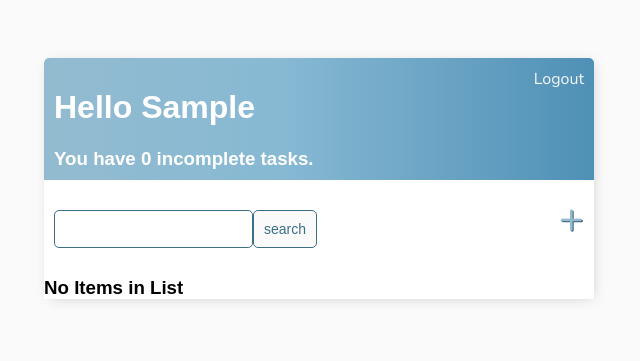
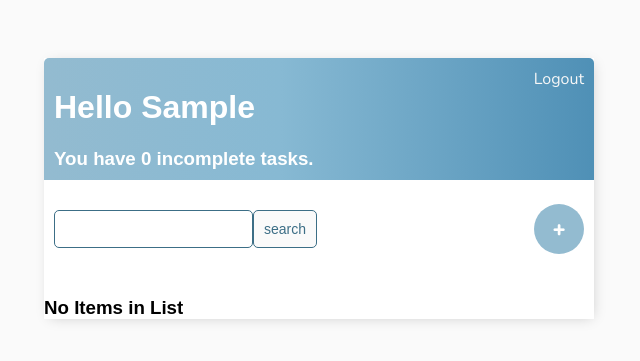
Before and after one commit to dreamstreamerr/django-todolist-app, a Django app: page / in a window 1280 px wide. Shown: the top 361 px of the page, without its empty margins (321-961 px from the left). Run offline with Django 5.2, Linux system fonts and the light colour scheme; the visitor is signed in with stand-in values (Sample User, id 1); data that the repository does not hold is empty.

Commit message:
styling + button

```diff
--- a/base/templates/base/main.html
+++ b/base/templates/base/main.html
@@ -102,15 +102,29 @@
             justify-content: space-between;
             align-items: center;
             padding: 10px;
+
         }
 
+        {##add-link{#}
+        {#    color: #93bbd0;#}
+        {#    text-decoration: none;#}
+        {#    font-size: 42px;#}
+        {#    text-shadow: 1px 1px #385f73;#}
+        {#}#}
         #add-link{
-            color: #93bbd0;
+            width: 50px;
+            height: 50px;
             text-decoration: none;
-            font-size: 42px;
-            text-shadow: 1px 1px #385f73;
+            border-radius: 50%;
+            display: flex;
+            align-items: center;
+            justify-content: center;
+            background-color: #93bbd0;
+            color: #ffffff;
+            font-size: 22px;
+            font-weight: 900;
+            outline: none;
         }
-
         input[type=text],
         input[type=password],
         textarea{
--- a/base/views.py
+++ b/base/views.py
@@ -96,9 +96,16 @@ def toggle_task(request, pk):
     if request.method == "POST":
         try:
             task = Task.objects.get(pk=pk, user=request.user)
-            task.complete = not task.complete  # برعکس کردن وضعیت
+            task.complete = not task.complete
             task.save()
-            return JsonResponse({"success": True, "complete": task.complete})
+
+            incomplete_count = Task.objects.filter(user=request.user, complete=False).count()
+
+            return JsonResponse({
+                "success": True,
+                "complete": task.complete,
+                "incomplete_count": incomplete_count
+            })
         except Task.DoesNotExist:
             return JsonResponse({"success": False, "error": "Task not found"})
     return JsonResponse({"success": False, "error": "Invalid request"})
```
Also changed, not shown: base/templates/base/task_list.html (+22 -20 lines).
